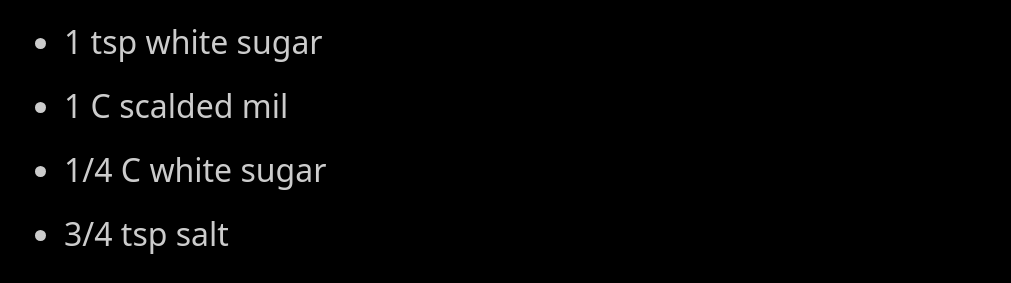
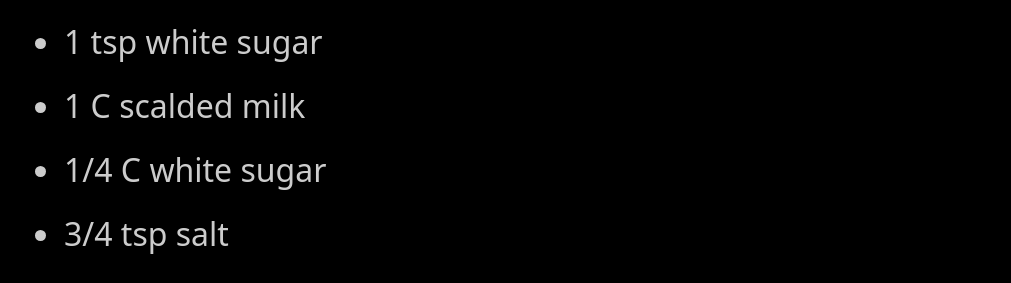
Before and after one commit to dits-family-cookbook/dits-family-cookbook.github.io, a Jekyll site: the page built from recipes/baking-and-desserts/desserts/doodies-swedish-tea-ring.md, in a window 1280 px wide and 900 px high, scrolled down 1425 px. Shown: the part 176-459 px from the top of the window, without its empty margins (134-1145 px from the left). Built offline with Jekyll 4.4.1, drawn with Linux system fonts in a browser that asks for light colours.

Commit message:
tea ring

```diff
--- a/recipes/baking-and-desserts/desserts/doodies-swedish-tea-ring.md
+++ b/recipes/baking-and-desserts/desserts/doodies-swedish-tea-ring.md
@@ -10,7 +10,7 @@ image: doodies-swedish-tea-ring.jpeg
 
 * 1 Tbsp yeast
 * 1 tsp white sugar
-* 1 C scalded mil
+* 1 C scalded milk
 * 1/4 C white sugar
 * 3/4 tsp salt
 * 6 Tbsp shortening
```
